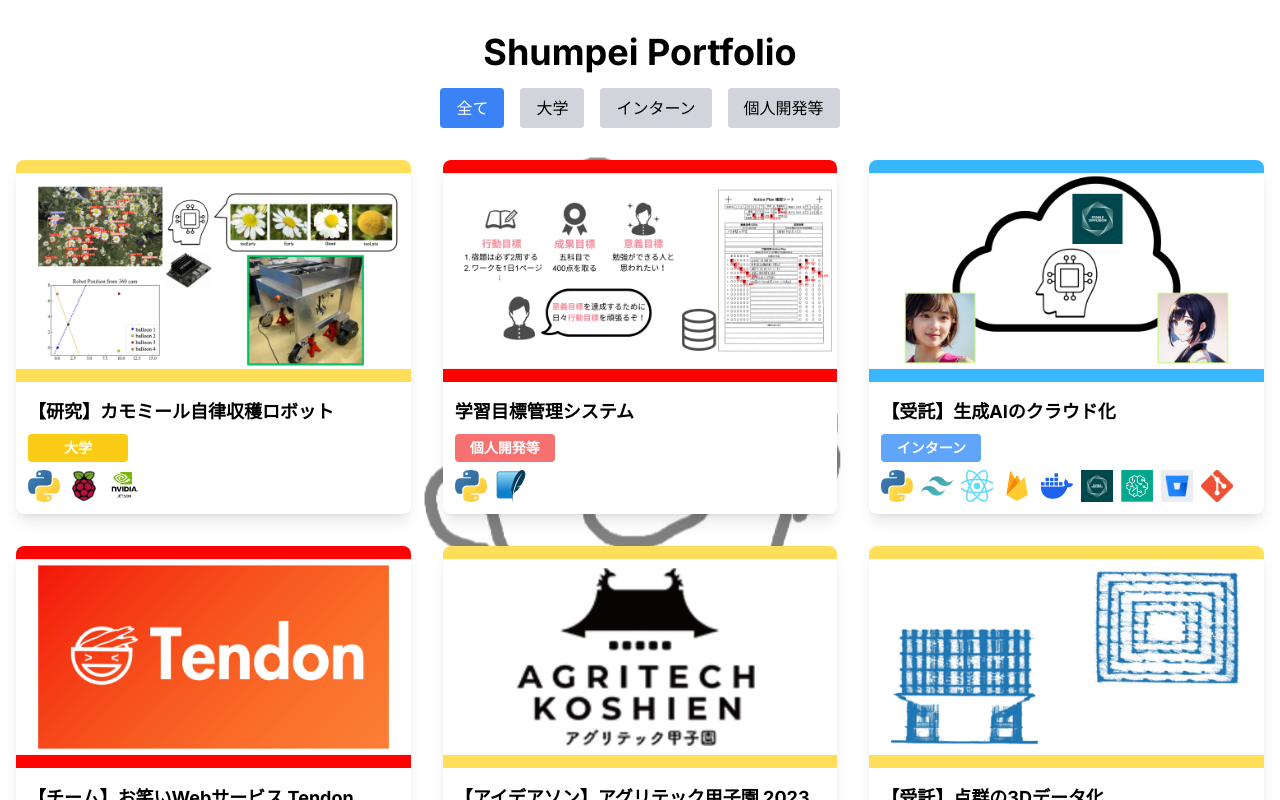
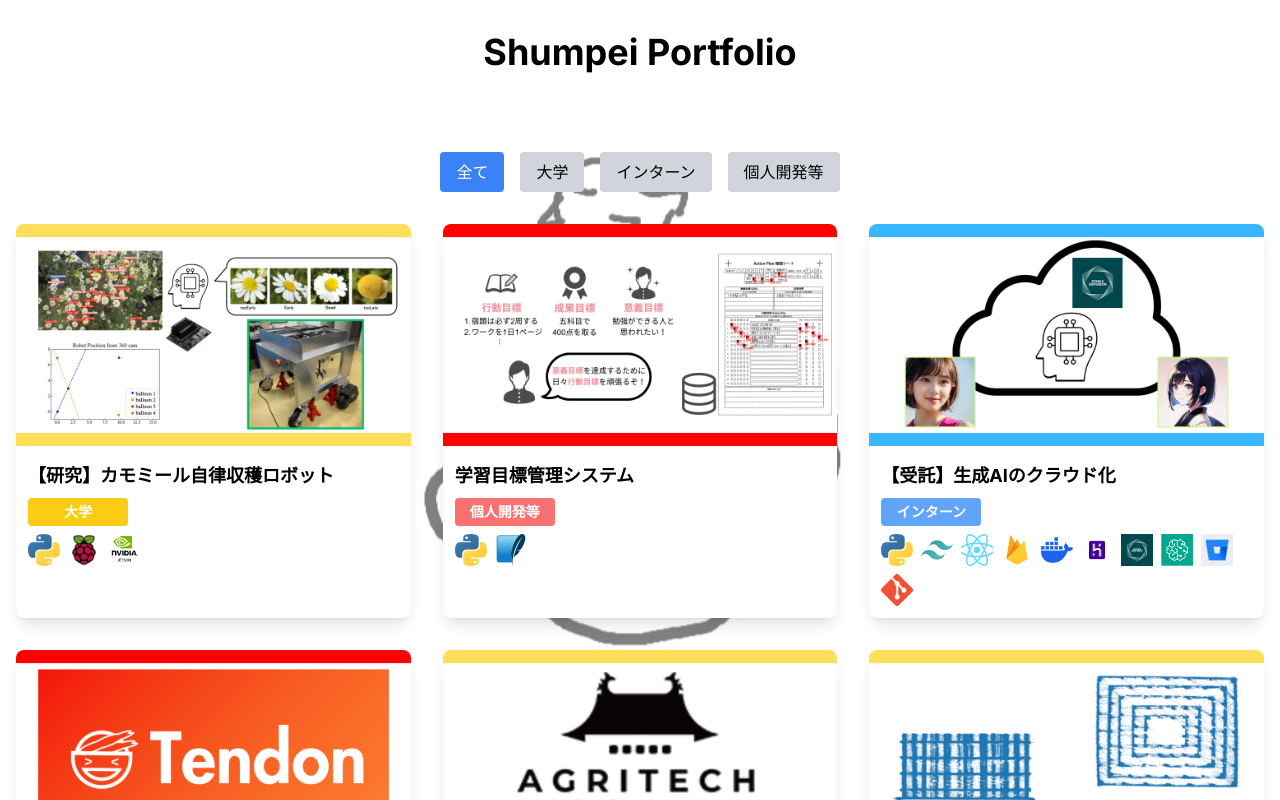
Before and after one commit to piyomogi1293/shumpei_profile, a Next.js app: page / in a window 1280 px wide. Built offline with nearby package versions, Linux system fonts and the light colour scheme.

Commit message:
画像のループアニメーションを追加(使用できず)

```diff
--- a/public/projects.json
+++ b/public/projects.json
@@ -29,7 +29,7 @@
       "期間": "2024年8月から2024年9月",
       "詳細":
         "アルバイト先の塾での学習指導を効率化するためにこのシステムを作成しました。生徒が提出した目標管理シートをスキャンしたPDFデータを画像として読み込み、その内容をデータベースに生徒ごとに記録します。生徒ごとに抽出したり、担当講師ごとに抽出して指導をしやすくしています。",
-        "工夫点": ""
+      "工夫点": "PDFデータの文字認識はMac OS既存のモデルをObjective-Cでラップして使用しました。"
     }
   },
   {
@@ -41,6 +41,7 @@
       "react",
       "firebase",
       "docker",
+      "heroku",
       "stable-diffusion",
       "amazon-sagemaker",
       "bitbucket",
@@ -51,7 +52,8 @@
       "期間": "2024年6月から2024年8月",
       "詳細":
         "画像生成システムをクラウド上に構築し、場所を問わず画像生成を行えるようなシステムを開発しました。",
-        "工夫点": ""
+      "難しかった点":
+        "DockerやAWS等のインフラ, ネットワークに関する開発経験がなく、構築に時間がかかってしまいました。"
     }
   },
   {
@@ -61,8 +63,8 @@
       "python",
       "typescript",
       "tailwind-css",
+      "next-js",
       "sqlite3",
-        "next-js",
       "firebase",
       "gradio",
       "github",
@@ -78,7 +80,7 @@
       "工夫点2":
         "ユーザ志向を意識しました。開発する中で私達のスキルでは難しい処理も多く、妥協しようという意見も出ましたが、私はユーザにとって使いやすい方がいいと主張し、時間をかけてそれらの処理を実装しました。",
       "実績":
-          "技術ブログサイトQiitaにてトレンドに入ることができました。"
+        "技術ブログサイトQiitaにてトレンドに入ることができました。X(旧Twitter)にてたくさんの方に使用していただき、たくさんのFBを得ました。"
     }
   },
   {
@@ -101,8 +103,7 @@
     "type": 0,
     "contents": {
       "期間": "2022年9月から2022年11月",
-        "詳細": "LiDARでセンシングした鉄筋のデータをCSV化し、Pythonプログラムによって3Dモデルを自動で作成するシステムを作成しました。",
-        "工夫点": ""
+      "詳細": "LiDARでセンシングした鉄筋のデータをCSV化し、Pythonプログラムによって3Dモデルを自動で作成するシステムを作成しました。"
     }
   },
   {
@@ -112,15 +113,16 @@
       "python",
       "mongodb",
       "chatgpt",
-        "aws-lambda"
+      "aws-lambda",
+      "heroku"
     ],
     "type": 1,
     "contents": {
       "期間": "2024年8月から2024年9月",
       "詳細":
-          "ある企業において自社ビジネスに関わるニュースの情報収集にかなりの時間がかかってしまっているとのことで、ニュース情報を収集するシステムを開発する受託案件に参加しました。私は主にWebサイトのスクレイピングとユーザへの配信処理の実装を行いました。",
+        "ある企業において自社ビジネスに関わるニュースの情報収集時間を短縮するために、ニュース情報を収集するシステムを開発する受託案件に参加しました。私は主にWebサイトのスクレイピングとユーザへの配信処理の実装を行いました。",
       "工夫点":
-          "業務上大切なことを自力で判断し、必要な処理の実装を最短で行いました。具体的に、はデータベース接続で難解なエラーが発生していましたが、そのエラーの解決よりスクレイピング処理の実装が優先事項であることを自力で判断し、作業を効率化しました。"
+        "最終的には上場企業全てに対応することを目標に開発が進んでいますが、各社ごとにWebサイトの構造に差があり、それぞれのサイトごとにスクレイピング処理を実装する必要がありました。Google Gemini API等のLLMを活用してそれぞれのサイトのスクレイピングプログラムを自動作成するためにどのようなプロンプトを与えると良いかを考えることに注力しました。"
     }
   }
 ]
--- a/public/tech.json
+++ b/public/tech.json
@@ -76,6 +76,10 @@
         "name": "AWS Lambda",
         "image_path": "/images/technology/aws-lambda.png"
     },
+    "heroku": {
+        "name": "Heroku",
+        "image_path": "/images/technology/heroku.png"
+    },
     "mongodb": {
         "name": "MongoDB",
         "image_path": "/images/technology/mongodb.svg"
--- /dev/null
+++ b/src/app/components/TechCarousel.tsx
@@ -0,0 +1,35 @@
+// app/components/TechCarousel.tsx
+'use client'; // クライアントコンポーネントとして宣言
+
+import React from 'react';
+import TechImage from './TechImage';
+
+type TechData = Record<string, { name: string; image_path: string }>;
+
+interface TechCarouselProps {
+  techData: TechData;
+}
+
+const TechCarousel: React.FC<TechCarouselProps> = ({ techData }) => {
+  const techEntries = Object.entries(techData);
+
+  return (
+    <div className="overflow-hidden py-4">
+      <div className="flex animate-marquee whitespace-nowrap">
+        {techEntries.map(([techKey]) => (
+          <div key={techKey} className="mx-4">
+            <TechImage techName={techKey} techData={techData} />
+          </div>
+        ))}
+        {/* 同じコンテンツを繰り返すことでループ感を出す */}
+        {techEntries.map(([techKey]) => (
+          <div key={`${techKey}-duplicate`} className="mx-4">
+            <TechImage techName={techKey} techData={techData} />
+          </div>
+        ))}
+      </div>
+    </div>
+  );
+};
+
+export default TechCarousel;
--- a/src/app/page.tsx
+++ b/src/app/page.tsx
@@ -3,6 +3,7 @@
 import path from 'path';
 import React from 'react';
 import ProjectList from './components/ProjectList';
+import TechCarousel from './components/TechCarousel';
 
 async function getProjectsData() {
   const projectsFilePath = path.join(process.cwd(), 'public', 'projects.json');
@@ -26,6 +27,8 @@
       <div className="relative z-10 h-full overflow-y-auto">
         <div className="container mx-auto px-4 py-8 text-black">
           <h1 className="text-4xl font-bold mb-4 flex justify-center">Shumpei Portfolio</h1>
+          {/* TechCarouselにtechDataを渡す */}
+          <TechCarousel techData={techData} />
           {/* クライアントコンポーネントにデータを渡す */}
           <ProjectList projectsData={projectsData} techData={techData} />
         </div>
--- a/tailwind.config.ts
+++ b/tailwind.config.ts
@@ -15,7 +15,16 @@
       },
       backgroundSize: {
         'custom': '500px 500px',
-      }
+      },
+      animation: {
+        marquee: 'marquee 20s linear infinite', // カスタムアニメーションを追加
+      },
+      keyframes: {
+        marquee: {
+          '0%': { transform: 'translateX(100%)' }, // 右端からスタート
+          '100%': { transform: 'translateX(-100%)' }, // 左端まで移動
+        },
+      },
     },
   },
   plugins: [],
```
Also changed, not shown: public/images/technology/heroku.png (added). Lines whose indentation alone changed are shown as unchanged.
